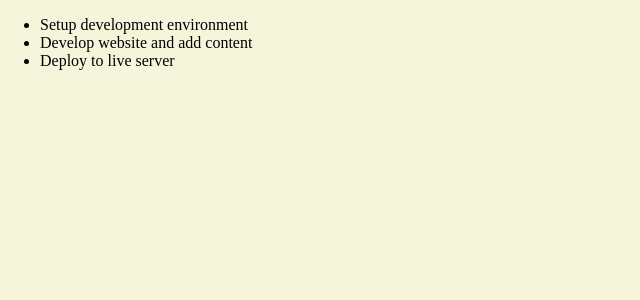
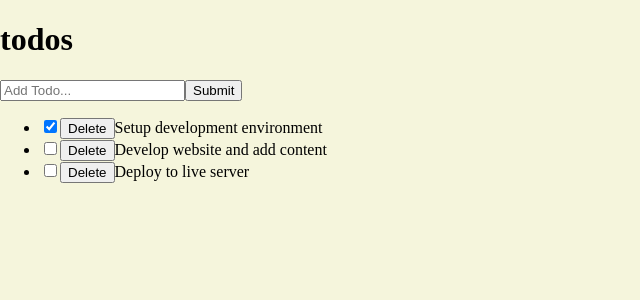
Before and after one commit to jash-debug/react-todo-list, a React (Create React App) app: page / in a window 1280 px wide. Shown: the top 300 px of the page, without its empty margins (0-640 px from the left). Built offline with nearby package versions, Linux system fonts and the light colour scheme.

Commit message:
Working with React form and handling event.

```diff
--- a/package.json
+++ b/package.json
@@ -9,6 +9,7 @@
     "react": "^18.2.0",
     "react-dom": "^18.2.0",
     "react-scripts": "5.0.1",
+    "uuid": "^9.0.0",
     "web-vitals": "^2.1.4"
   },
   "scripts": {
--- a/src/components/Header.js
+++ b/src/components/Header.js
@@ -0,0 +1,9 @@
+import React from 'react';
+
+const Header = () => (
+  <header>
+    <h1>todos</h1>
+  </header>
+);
+
+export default Header;
--- a/src/components/InputTodo.js
+++ b/src/components/InputTodo.js
@@ -0,0 +1,35 @@
+import React, { Component } from 'react';
+
+class InputTodo extends Component {
+    state = {
+        title: '',
+    };
+
+    onChange = (e) => {
+        this.setState({
+            [e.target.name]: e.target.value,
+        });
+    };
+
+    handleSubmit = e => {
+        e.preventDefault();
+        if (this.state.title.trim()) {
+          this.props.addTodoProps(this.state.title)
+          this.setState({
+            title: "",
+          })
+        } else {
+          alert("Please write item")
+        }
+    };
+
+    render() {
+        return (
+            <form onSubmit={this.handleSubmit}>
+                <input type="text" placeholder="Add Todo..." value={this.state.title} name="title" onChange={this.onChange} />
+                <button>Submit</button>
+            </form>
+        );
+    }
+}
+export default InputTodo;
--- a/src/components/TodoContainer.js
+++ b/src/components/TodoContainer.js
@@ -1,30 +1,75 @@
 import React from 'react';
 import TodosList from './TodoList';
+import Header from './Header';
+import InputTodo from './InputTodo';
+import { v4 as uuidv4 } from "uuid";
 
 class TodoContainer extends React.Component {
   state = {
     todos: [
       {
-          id: 1,
+        id: uuidv4(),
         title: 'Setup development environment',
         completed: true,
       },
       {
-          id: 2,
+        id: uuidv4(),
         title: 'Develop website and add content',
         completed: false,
       },
       {
-          id: 3,
+        id: uuidv4(),
         title: 'Deploy to live server',
         completed: false,
       },
     ],
   };
 
+  handleChange = (id) => {
+    this.setState((prevState) => ({
+      todos: prevState.todos.map((todo) => {
+        if (todo.id === id) {
+          return {
+            ...todo,
+            completed: !todo.completed,
+          };
+        }
+        return todo;
+      }),
+    }));
+  };
+
+  delTodo = (id) => {
+    this.setState({
+      todos: [
+        ...this.state.todos.filter((todo) => todo.id !== id),
+      ],
+    });
+  };
+
+  addTodoItem = title => {
+    const newTodo = {
+      id: uuidv4(),
+      title: title,
+      completed: false
+    };
+    this.setState({
+      todos: [...this.state.todos, newTodo]
+    });
+  };
+
+
   render() {
     return (
-        <TodosList todos={this.state.todos} />
+      <div>
+        <Header />
+        <InputTodo addTodoProps={this.addTodoItem}/>
+        <TodosList
+          todos={this.state.todos}
+          handleChangeProps={this.handleChange}
+          deleteTodoProps={this.delTodo}
+        />
+      </div>
     );
   }
 }
--- a/src/components/TodoItem.js
+++ b/src/components/TodoItem.js
@@ -0,0 +1,15 @@
+import React from 'react';
+
+class TodoItem extends React.Component {
+  render() {
+    return (
+      <li>
+        <input type="checkbox" checked={this.props.todo.completed} onChange={() => this.props.handleChangeProps(this.props.todo.id)} />
+        <button onClick={() => this.props.deleteTodoProps(this.props.todo.id)}>Delete</button>
+        {this.props.todo.title}
+      </li>
+    );
+  }
+}
+
+export default TodoItem;
--- a/src/components/TodoList.js
+++ b/src/components/TodoList.js
@@ -1,11 +1,12 @@
 import React from 'react';
+import TodoItem from './TodoItem';
 
 class TodosList extends React.Component {
   render() {
     return (
       <ul>
         {this.props.todos.map((todo) => (
-          <li key={todo.id}>{todo.title}</li>
+          <TodoItem key={todo.id} todo={todo} handleChangeProps={this.props.handleChangeProps} deleteTodoProps={this.props.deleteTodoProps} />
         ))}
       </ul>
     );
```
Also changed, not shown: 1 other file (tests, documents, lock files or other folders). Lines whose indentation alone changed are shown as unchanged.
